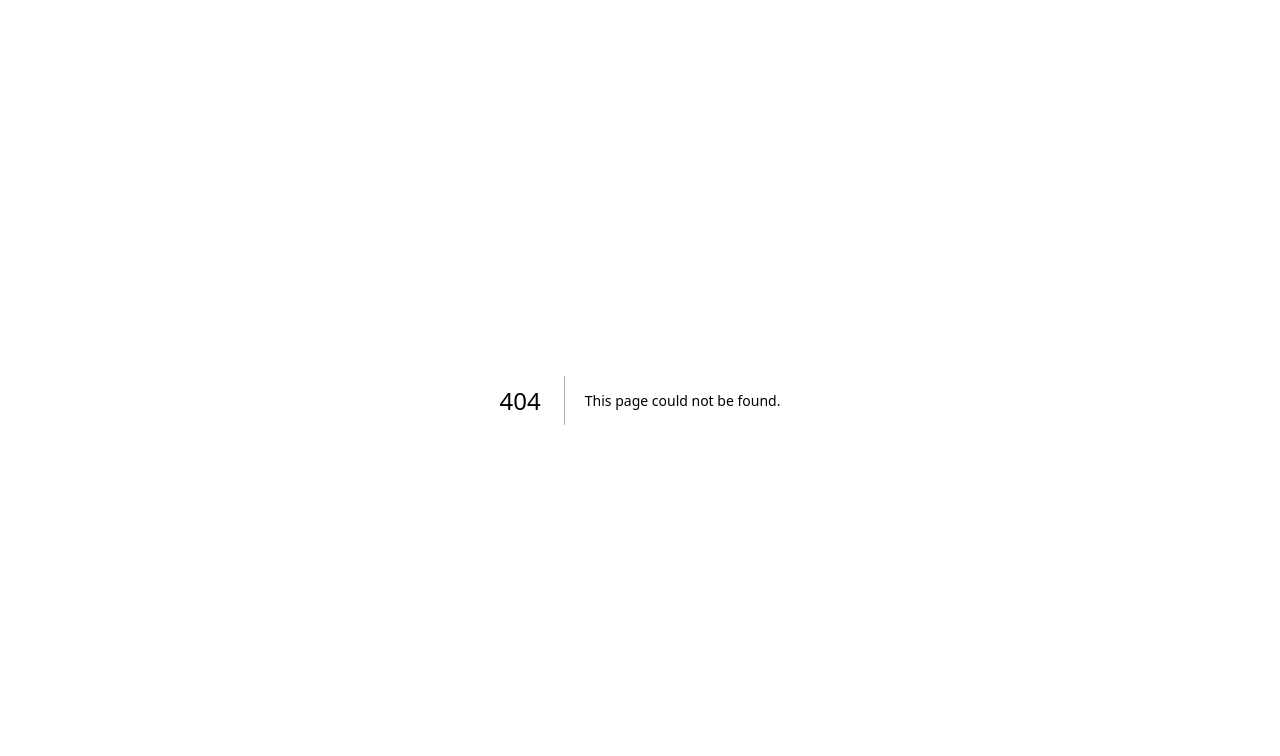
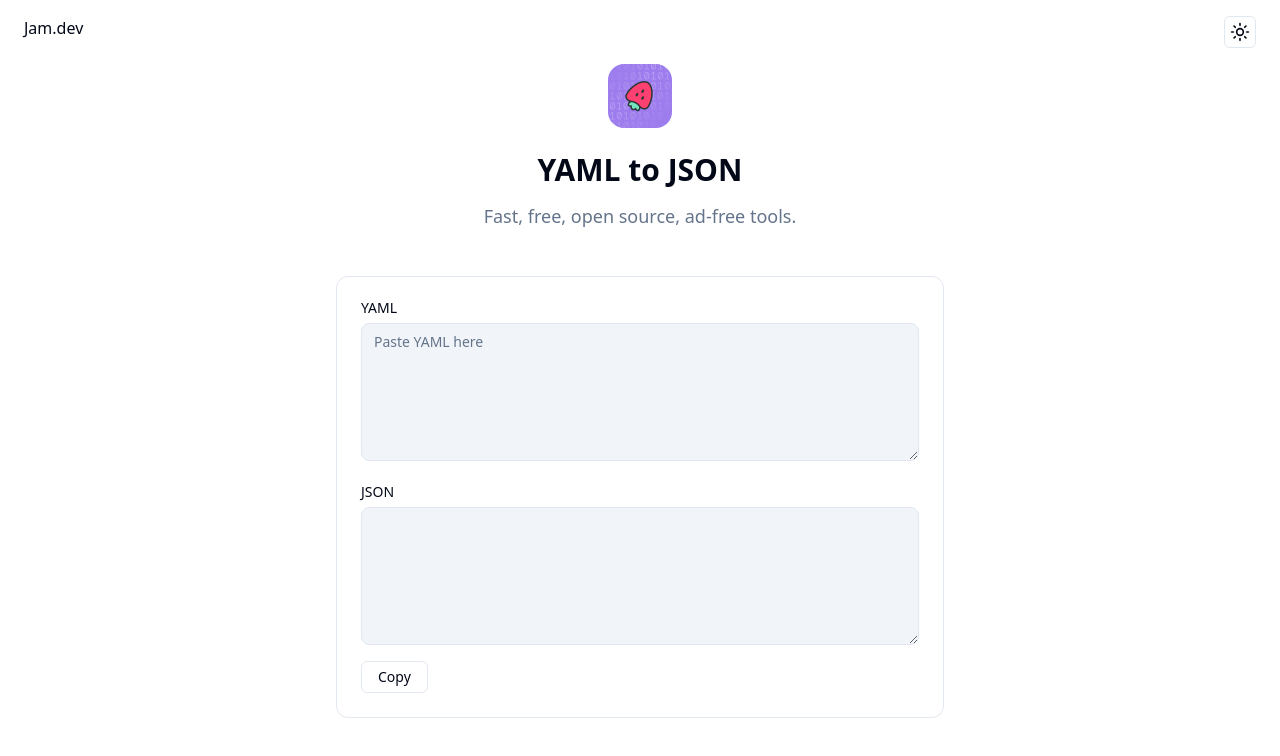
Before and after one commit to jamdotdev/jam-dev-utilities, a Next.js app: page /utilities/yaml-to-json in a window 1280 px wide. Before the commit this address had no page. Shown: the top 756 px of the page. Built offline with nearby package versions, Linux system fonts and the light colour scheme.

Commit message:
feat: create YAML to JSON page

```diff
--- /dev/null
+++ b/components/hooks/useCopyToClipboard.ts
@@ -0,0 +1,27 @@
+import { useState, useCallback, useEffect } from "react";
+
+export const useCopyToClipboard = (initialText = "Copy") => {
+  const [buttonText, setButtonText] = useState(initialText);
+  const [timeoutId, setTimeoutId] = useState<NodeJS.Timeout | null>(null);
+
+  const handleCopy = useCallback(
+    (text: string) => {
+      navigator.clipboard.writeText(text).then(() => {
+        setButtonText("Copied!");
+        const id = setTimeout(() => setButtonText(initialText), 1200);
+        setTimeoutId(id);
+      });
+    },
+    [initialText]
+  );
+
+  useEffect(() => {
+    return () => {
+      if (timeoutId) {
+        clearTimeout(timeoutId);
+      }
+    };
+  }, [timeoutId]);
+
+  return { buttonText, handleCopy };
+};
--- a/package.json
+++ b/package.json
@@ -15,6 +15,7 @@
     "@radix-ui/react-tabs": "^1.1.0",
     "class-variance-authority": "^0.7.0",
     "clsx": "^2.1.1",
+    "js-yaml": "^4.1.0",
     "lucide-react": "^0.414.0",
     "next": "14.2.4",
     "next-themes": "^0.3.0",
@@ -24,6 +25,7 @@
     "tailwindcss-animate": "^1.0.7"
   },
   "devDependencies": {
+    "@types/js-yaml": "^4.0.9",
     "@types/node": "^20",
     "@types/react": "^18",
     "@types/react-dom": "^18",
--- a/pages/index.tsx
+++ b/pages/index.tsx
@@ -75,7 +75,7 @@ const cardData = [
     title: "YAML to JSON",
     description:
       "Effortlessly convert YAML data to JSON format, enabling smooth transitions between different data serialization formats in your projects.",
-    link: "",
+    link: "utilities/yaml-to-json",
   },
   {
     title: "Query params to JSON",
--- /dev/null
+++ b/pages/utilities/yaml-to-json.tsx
@@ -0,0 +1,65 @@
+import { useCallback, useState } from "react";
+import { Textarea } from "../../components/ds/TextareaComponent";
+import PageHeader from "../../components/PageHeader";
+import { Card } from "../../components/ds/CardComponent";
+import { Button } from "../../components/ds/ButtonComponent";
+import { Label } from "../../components/ds/LabelComponent";
+import Header from "../../components/Header";
+import { useCopyToClipboard } from "../../components/hooks/useCopyToClipboard";
+import yaml from "js-yaml";
+
+export default function YAMLtoJSON() {
+  const [input, setInput] = useState("");
+  const [output, setOutput] = useState("");
+  const { buttonText, handleCopy } = useCopyToClipboard();
+
+  const handleChange = useCallback(
+    (event: React.ChangeEvent<HTMLTextAreaElement>) => {
+      const { value } = event.currentTarget;
+      setInput(value);
+
+      try {
+        const jsonObject = yaml.loadAll(value.trim());
+        const output = JSON.stringify(jsonObject, null, 2);
+        setOutput(output);
+      } catch {
+        setOutput("Invalid input");
+      }
+    },
+    []
+  );
+
+  return (
+    <main>
+      <Header />
+
+      <section className="container max-w-2xl mb-12">
+        <PageHeader
+          title="YAML to JSON"
+          description="Fast, free, open source, ad-free tools."
+          logoSrc="/logo.png"
+        />
+      </section>
+
+      <section className="container max-w-2xl">
+        <Card className="flex flex-col p-6 hover:shadow-none shadow-none rounded-xl">
+          <div>
+            <Label>YAML</Label>
+            <Textarea
+              rows={6}
+              placeholder="Paste YAML here"
+              onChange={handleChange}
+              className="mb-6"
+              value={input}
+            />
+            <Label>JSON</Label>
+            <Textarea value={output} rows={6} readOnly className="mb-4" />
+            <Button variant="outline" onClick={() => handleCopy(output)}>
+              {buttonText}
+            </Button>
+          </div>
+        </Card>
+      </section>
+    </main>
+  );
+}
```
Also changed, not shown: 1 other file (tests, documents, lock files or other folders).
